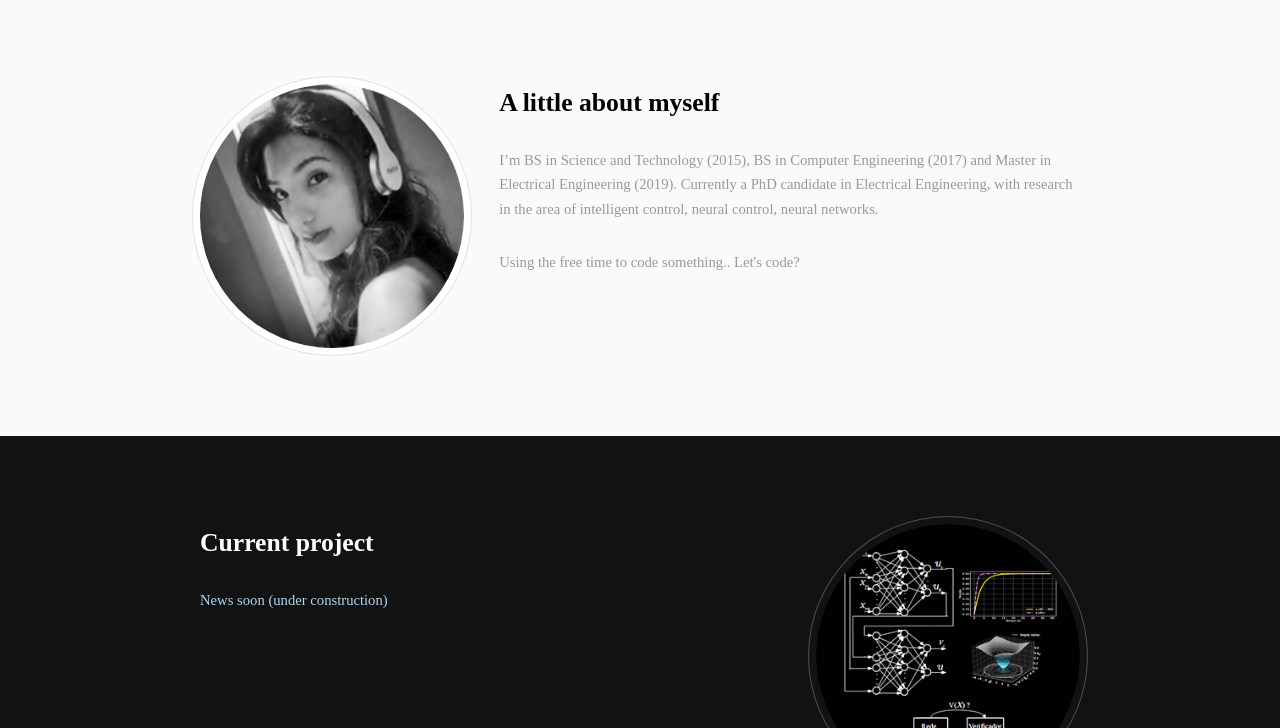
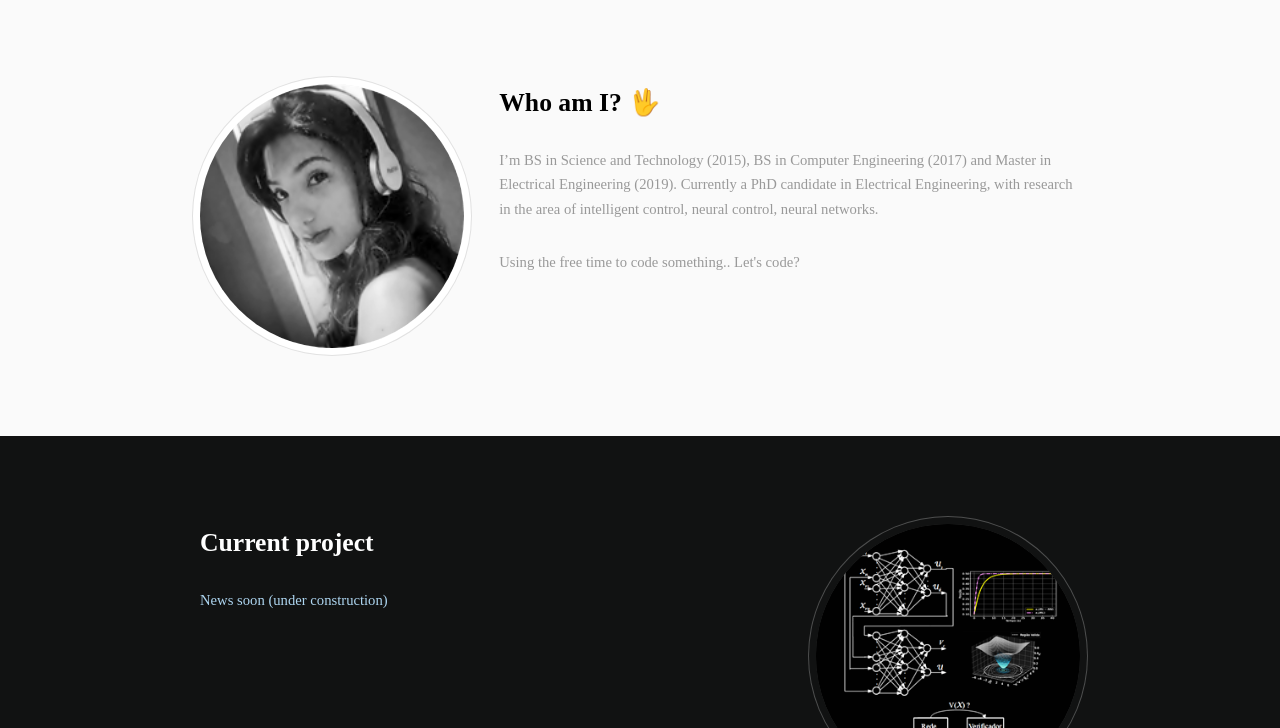
Before and after one commit to roscibely/roscibely.github.io, a Jekyll site: the page built from index.md, in a window 1280 px wide and 900 px high, scrolled down 732 px, cut to the strip 172-900 px from the top of the window. Built offline with Jekyll 4.4.1, drawn with Linux system fonts in a browser that asks for light colours; some web fonts are replaced; our own code applies the rules of GitHub Pages for plain Markdown files.

Commit message:
Update default.html

```diff
--- a/_layouts/default.html
+++ b/_layouts/default.html
@@ -50,7 +50,7 @@
 										</div>
 									</div>
 									<div class="col col2">
-										<h3>A little about myself</h3>
+										<h3>Who am I? 🖖</h3>
 										<p>I’m BS in Science and Technology (2015), BS in Computer Engineering (2017) and Master in Electrical Engineering (2019). Currently a PhD candidate in Electrical Engineering, with research in the area of intelligent control, neural control, neural networks.</p>
 										<p>Using the free time to code something.. Let's code?  </p>
 
```
